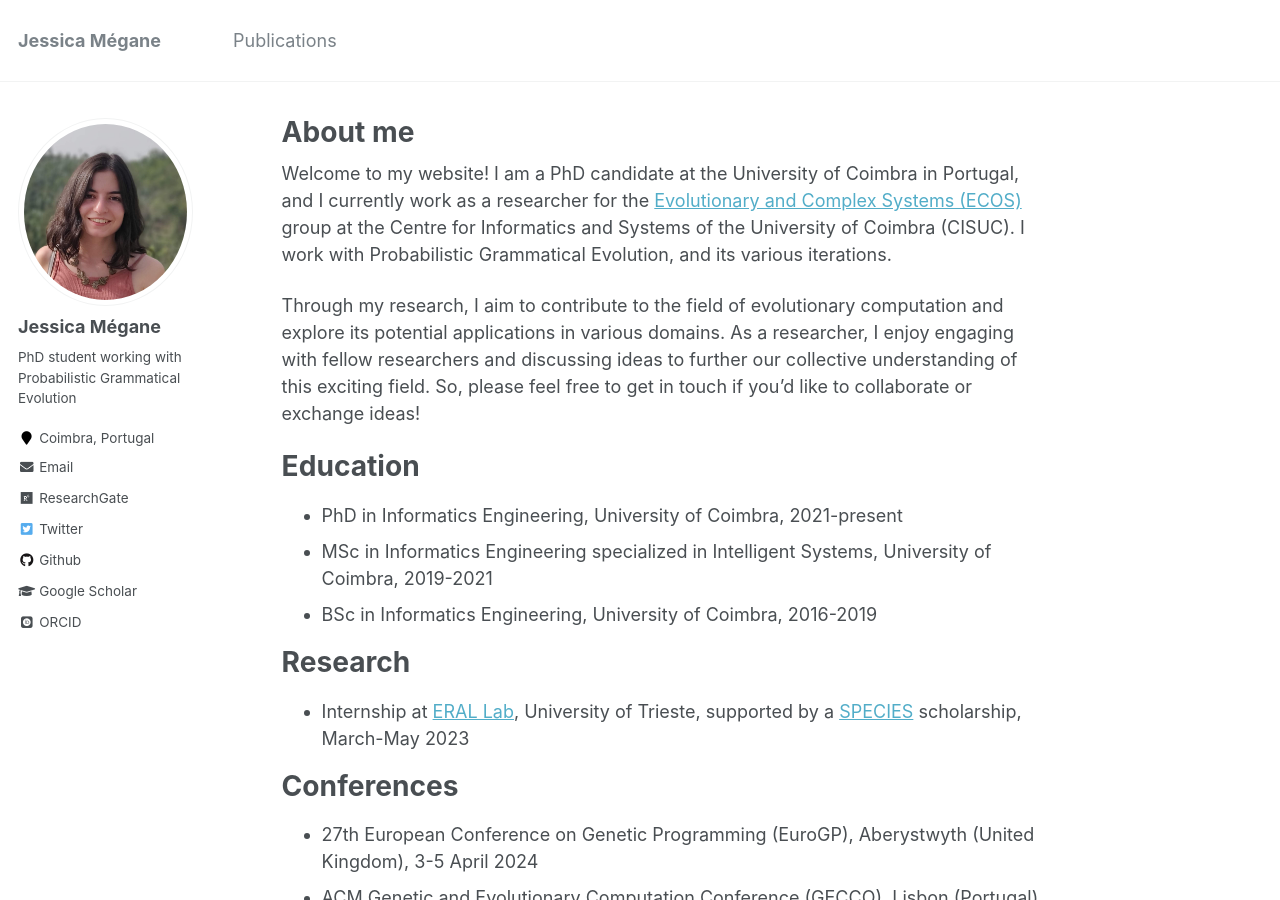
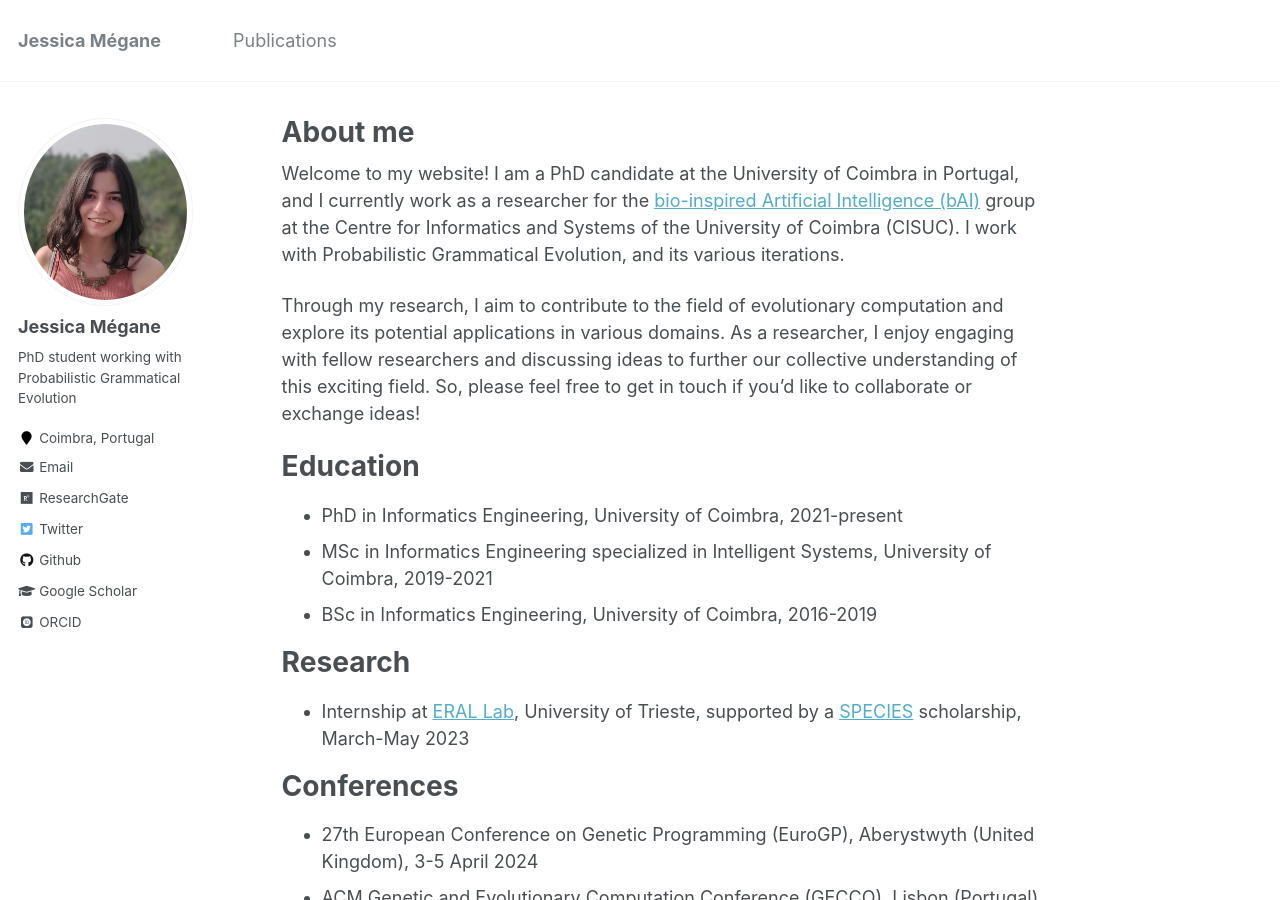
Before and after one commit to jessicamegane/jessicamegane.github.io, a Jekyll site: the page built from _pages/about.md, in a window 1280 px wide and 900 px high. Built offline with Jekyll 4.4.1, drawn with Linux system fonts in a browser that asks for light colours; some web fonts are replaced.

Commit message:
update on lab name

```diff
--- a/_pages/about.md
+++ b/_pages/about.md
@@ -9,7 +9,7 @@ redirect_from:
 ---
 
 
-Welcome to my website! I am a PhD candidate at the University of Coimbra in Portugal, and I currently work as a researcher for the [Evolutionary and Complex Systems (ECOS)](https://www.cisuc.uc.pt/en/ECOS) group at the Centre for Informatics and Systems of the University of Coimbra (CISUC). I work with Probabilistic Grammatical Evolution, and its various iterations.
+Welcome to my website! I am a PhD candidate at the University of Coimbra in Portugal, and I currently work as a researcher for the [bio-inspired Artificial Intelligence (bAI)](https://www.cisuc.uc.pt/en/ECOS) group at the Centre for Informatics and Systems of the University of Coimbra (CISUC). I work with Probabilistic Grammatical Evolution, and its various iterations.
 
 Through my research, I aim to contribute to the field of evolutionary computation and explore its potential applications in various domains. As a researcher, I enjoy engaging with fellow researchers and discussing ideas to further our collective understanding of this exciting field. So, please feel free to get in touch if you'd like to collaborate or exchange ideas!
 
```
